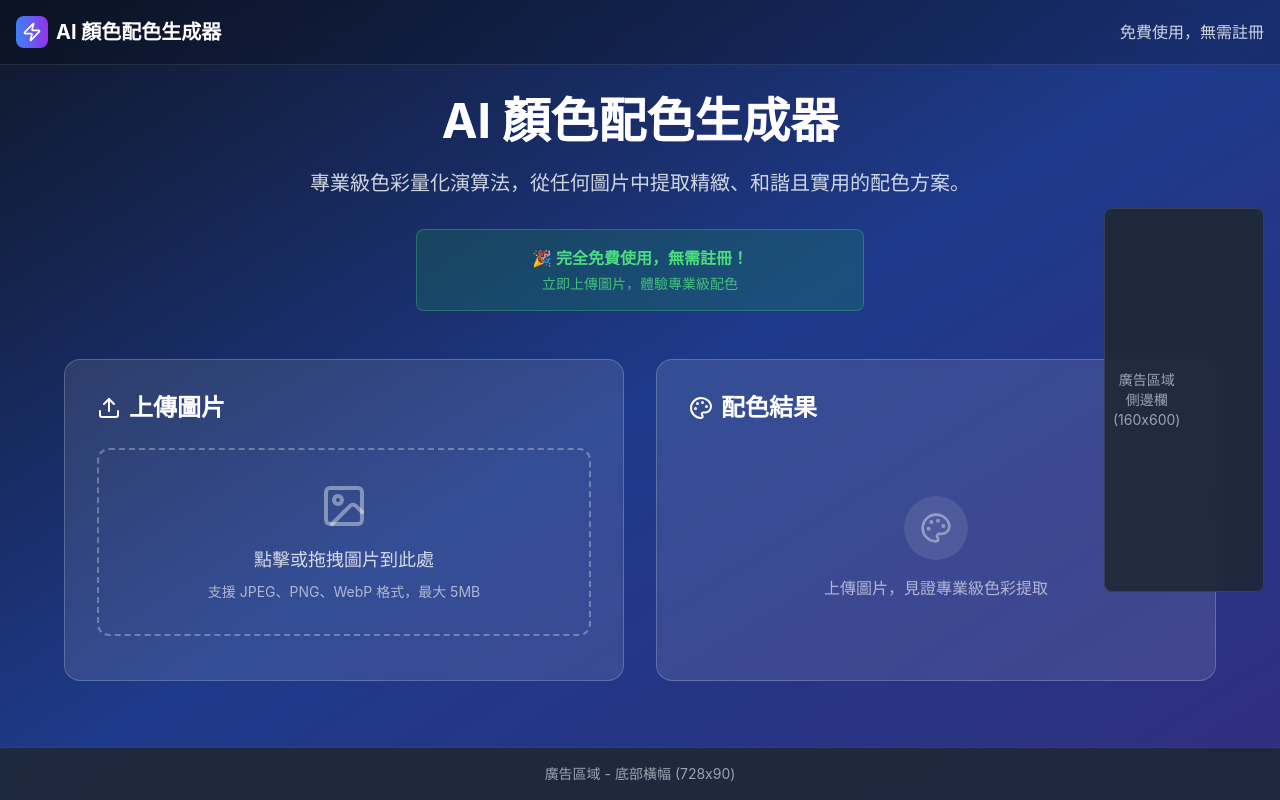
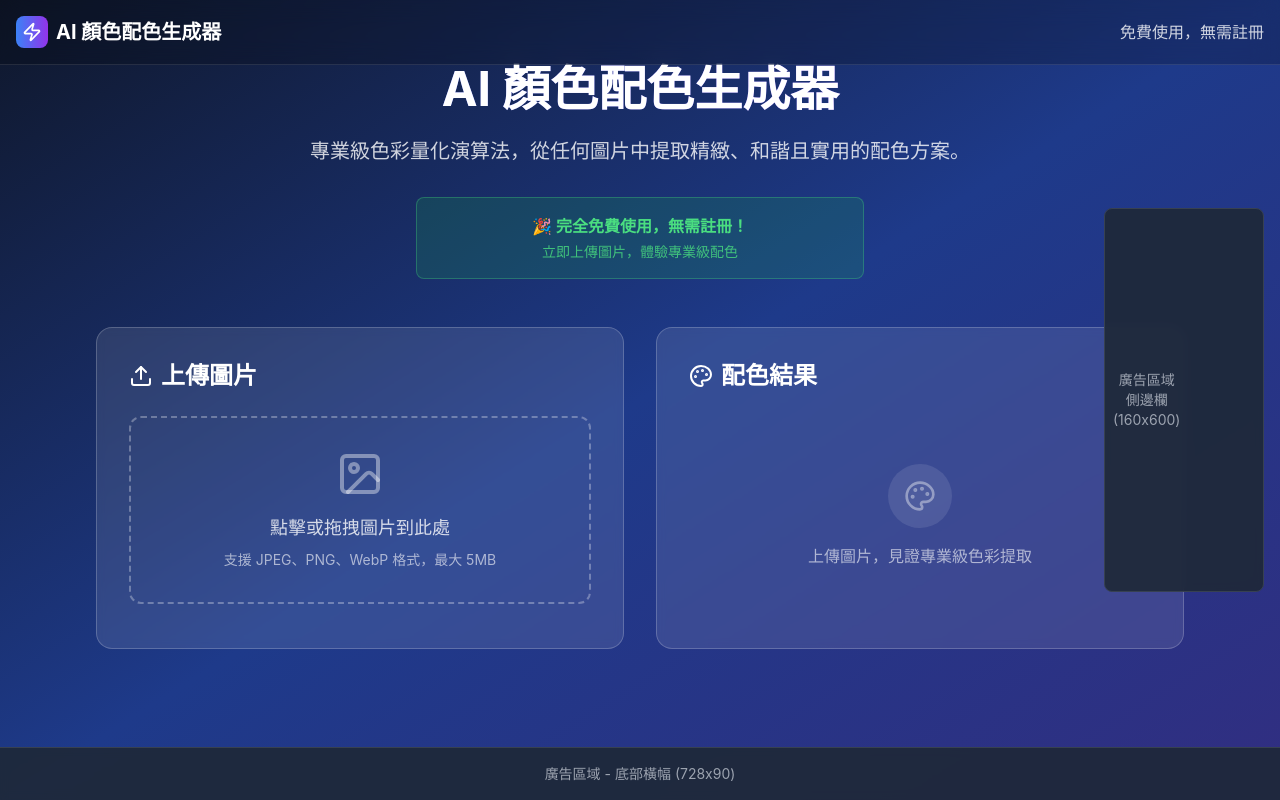
Before and after one commit to jiun8631/img_enhance, a React (Vite) app: page / in a window 1280 px wide. Built offline with nearby package versions, Linux system fonts and the light colour scheme.

Commit message:
嘗試修復

```diff
--- a/src/App.tsx
+++ b/src/App.tsx
@@ -8,12 +8,13 @@ import HomePage from '@/components/HomePage'
 
 function AppContent() {
   return (
+    // 我們保留 overflow-hidden 和 transform-gpu 來解決黑色瑕疵
     <div className="min-h-screen bg-gradient-to-br from-slate-900 via-blue-900 to-indigo-900 overflow-hidden transform-gpu">
       <Navbar />
 
-      {/* 【最終修正 1/2】：將 container 和 mx-auto 移除 */}
-      {/* App.tsx 只負責提供全寬度的安全邊距 (px-4)，不再控制居中和最大寬度 */}
-      <main className="w-full px-4 py-8">
+      {/* 【最終修正 1/2】：移除這裡所有的佈局 class */}
+      {/* 讓 main 標籤只作為一個簡單的區塊，把所有佈局控制權完全交給 HomePage */}
+      <main>
         <Routes>
           <Route path="/" element={<HomePage />} />
         </Routes>
--- a/src/components/HomePage.tsx
+++ b/src/components/HomePage.tsx
@@ -193,9 +193,9 @@ export default function HomePage() {
   const regeneratePalette = () => generatePalette(Math.random())
 
   return (
-    // 【最終修正 2/2】：移除這裡的 min-h-screen 和 pb-24，並簡化容器
-    // HomePage 只負責自己的內容佈局，不再關心整個螢幕的高度
-    <div className="w-full max-w-6xl mx-auto">
+    // 【最終修正 2/2】：將所有佈局控制 class 統一到這裡
+    // HomePage 現在完全自我控制佈局，確保在任何螢幕上都有安全的邊距
+    <div className="container mx-auto max-w-6xl pb-24">
       <div className="text-center mb-12">
         <h1 className="text-5xl font-bold text-white mb-6 bg-gradient-to-r from-blue-400 to-purple-600 bg-clip-text text-transparent">
           AI 顏色配色生成器
```
